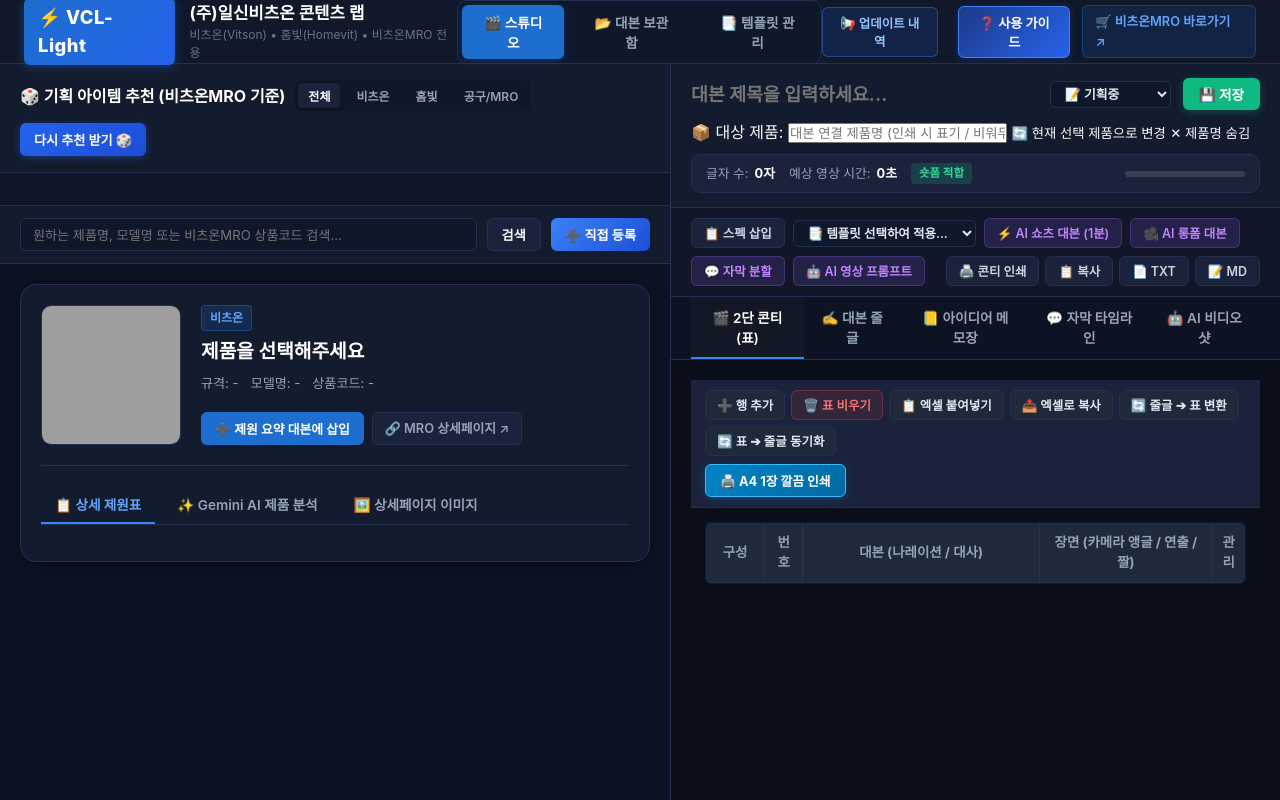
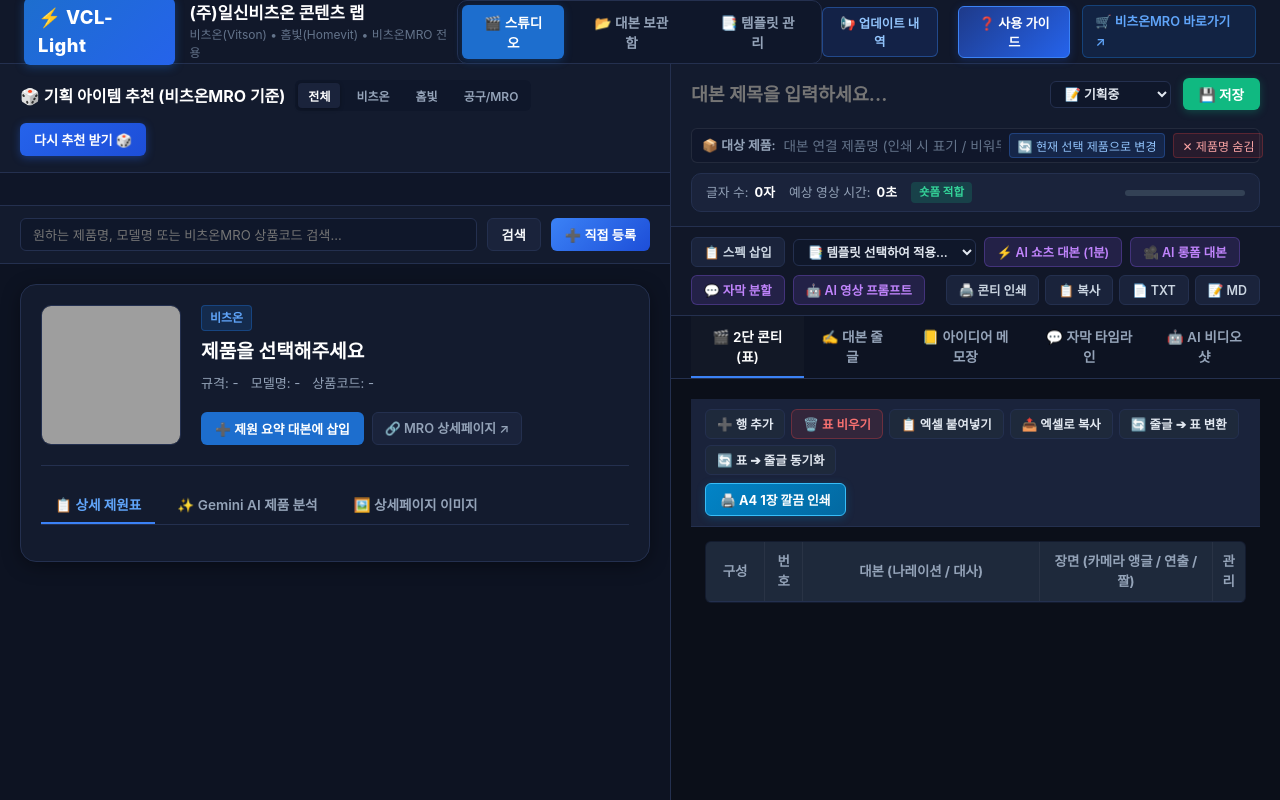
Before and after one commit to dg1682-commits/VCL, a plain HTML site: page public/index.html in a window 1280 px wide. Drawn offline with Linux system fonts and the light colour scheme; no server answers; grey boxes are pictures that could not be loaded.

Commit message:
Sync VCL-Light: public/css/style.css

```diff
--- a/public/css/style.css
+++ b/public/css/style.css
@@ -769,6 +769,76 @@ button {
 
 .btn-save-script:hover {
   background: #059669;
+}
+
+/* PRODUCT LINK ROW (대본 대상 제품 연결/수정/숨김) */
+.script-product-row {
+  margin-top: 8px;
+  display: flex;
+  align-items: center;
+  gap: 8px;
+}
+
+.product-link-badge {
+  display: flex;
+  align-items: center;
+  gap: 8px;
+  background: rgba(15, 23, 42, 0.6);
+  border: 1px solid rgba(255, 255, 255, 0.08);
+  border-radius: 6px;
+  padding: 4px 10px;
+  width: 100%;
+}
+
+.product-link-icon {
+  font-size: 0.8rem;
+  color: #94a3b8;
+  font-weight: 600;
+  white-space: nowrap;
+}
+
+.script-product-input {
+  flex: 1;
+  background: transparent;
+  border: none;
+  color: #38bdf8;
+  font-size: 0.85rem;
+  font-weight: 600;
+  outline: none;
+}
+
+.script-product-input::placeholder {
+  color: #64748b;
+  font-weight: 400;
+}
+
+.btn-sync-current-prod,
+.btn-clear-prod-link {
+  background: rgba(59, 130, 246, 0.15);
+  border: 1px solid rgba(59, 130, 246, 0.3);
+  color: #93c5fd;
+  font-size: 0.75rem;
+  padding: 3px 8px;
+  border-radius: 4px;
+  cursor: pointer;
+  white-space: nowrap;
+  transition: all 0.15s ease;
+}
+
+.btn-sync-current-prod:hover {
+  background: #2563eb;
+  color: #ffffff;
+}
+
+.btn-clear-prod-link {
+  background: rgba(239, 68, 68, 0.1);
+  border-color: rgba(239, 68, 68, 0.25);
+  color: #fca5a5;
+}
+
+.btn-clear-prod-link:hover {
+  background: #dc2626;
+  color: #ffffff;
 }
 
 /* DURATION ESTIMATOR GAUGE */
@@ -1575,12 +1645,31 @@ button {
   color: #fff;
 }
 
+.sb-print-product {
+  cursor: pointer;
+  padding: 1px 5px;
+  border-radius: 3px;
+  border-bottom: 1px dashed rgba(59, 130, 246, 0.4);
+  transition: all 0.15s ease;
+}
+
+.sb-print-product:hover {
+  background: rgba(59, 130, 246, 0.15);
+  border-bottom-color: #3b82f6;
+}
+
+.sb-print-product:focus {
+  background: rgba(15, 23, 42, 0.9);
+  outline: 1px solid #3b82f6;
+  border-bottom-style: solid;
+}
+
 /* ========================================================
-   PRINT STYLING (A4 1장 최적 맞춤)
+   PRINT STYLING (A4 1장 가로 Landscape 최적 맞춤)
    ======================================================== */
 @media print {
   @page {
-    size: A4 portrait;
+    size: A4 landscape;
     margin: 8mm 8mm 8mm 8mm;
   }
 
@@ -1654,11 +1743,16 @@ button {
   }
 
   .sb-print-meta {
-    font-size: 8pt !important;
+    font-size: 8.5pt !important;
     color: #333333 !important;
     display: flex !important;
     justify-content: space-between !important;
     font-weight: 600 !important;
+  }
+
+  .sb-print-product.hidden-print,
+  .sb-print-product:empty {
+    display: none !important;
   }
 
   /* Print Table (Excel Exact Replica) */
```
